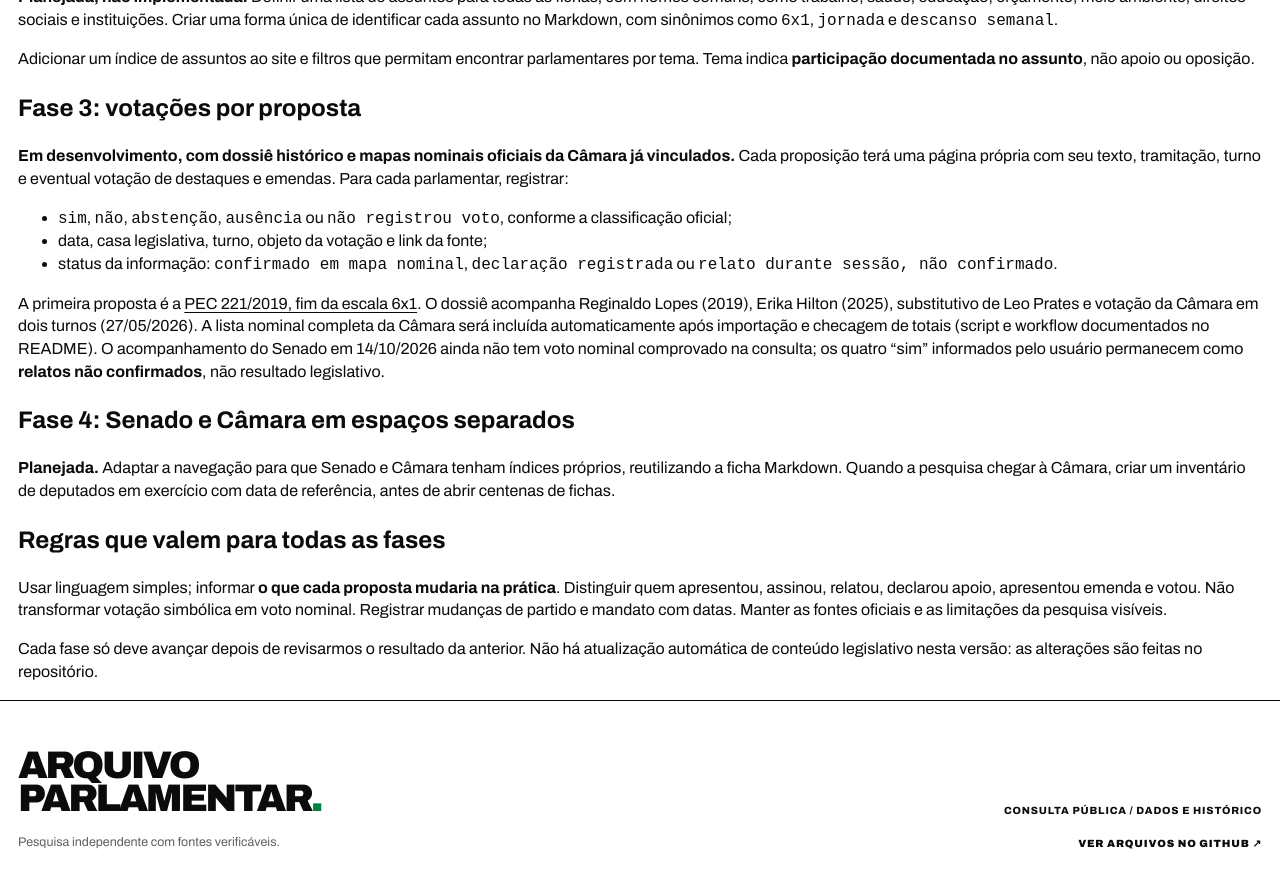
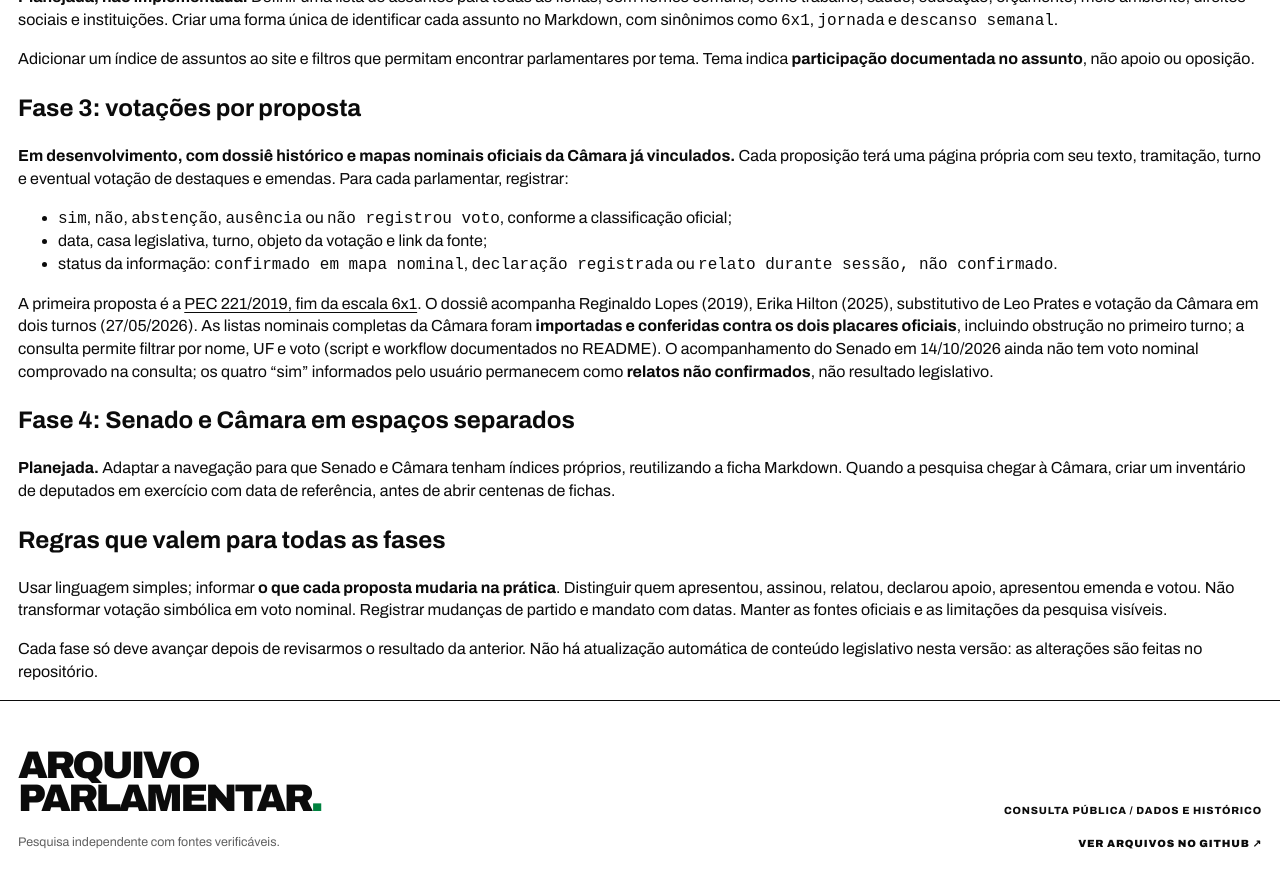
Before and after one commit to leorruas/senadores-deputados, a Jekyll site: the page built from PLANO-DE-FASES.md, in a window 1280 px wide and 900 px high, scrolled down 822 px. Shown: the top 888 px of the window. Built offline with Jekyll 4.4.1, drawn with Linux system fonts in a browser that asks for light colours; our own code applies the rules of GitHub Pages for plain Markdown files.

Commit message:
docs: incorpora mapas oficiais completos e revisa mudancas entre turnos

```diff
--- a/PLANO-DE-FASES.md
+++ b/PLANO-DE-FASES.md
@@ -26,7 +26,7 @@ Adicionar um índice de assuntos ao site e filtros que permitam encontrar parlam
 - data, casa legislativa, turno, objeto da votação e link da fonte;
 - status da informação: `confirmado em mapa nominal`, `declaração registrada` ou `relato durante sessão, não confirmado`.
 
-A primeira proposta é a [PEC 221/2019, fim da escala 6x1](votacoes/pec-221-2019.md). O dossiê acompanha Reginaldo Lopes (2019), Erika Hilton (2025), substitutivo de Leo Prates e votação da Câmara em dois turnos (27/05/2026). A lista nominal completa da Câmara será incluída automaticamente após importação e checagem de totais (script e workflow documentados no README). O acompanhamento do Senado em 14/10/2026 ainda não tem voto nominal comprovado na consulta; os quatro “sim” informados pelo usuário permanecem como **relatos não confirmados**, não resultado legislativo.
+A primeira proposta é a [PEC 221/2019, fim da escala 6x1](votacoes/pec-221-2019.md). O dossiê acompanha Reginaldo Lopes (2019), Erika Hilton (2025), substitutivo de Leo Prates e votação da Câmara em dois turnos (27/05/2026). As listas nominais completas da Câmara foram **importadas e conferidas contra os dois placares oficiais**, incluindo obstrução no primeiro turno; a consulta permite filtrar por nome, UF e voto (script e workflow documentados no README). O acompanhamento do Senado em 14/10/2026 ainda não tem voto nominal comprovado na consulta; os quatro “sim” informados pelo usuário permanecem como **relatos não confirmados**, não resultado legislativo.
 
 ## Fase 4: Senado e Câmara em espaços separados
 
```
